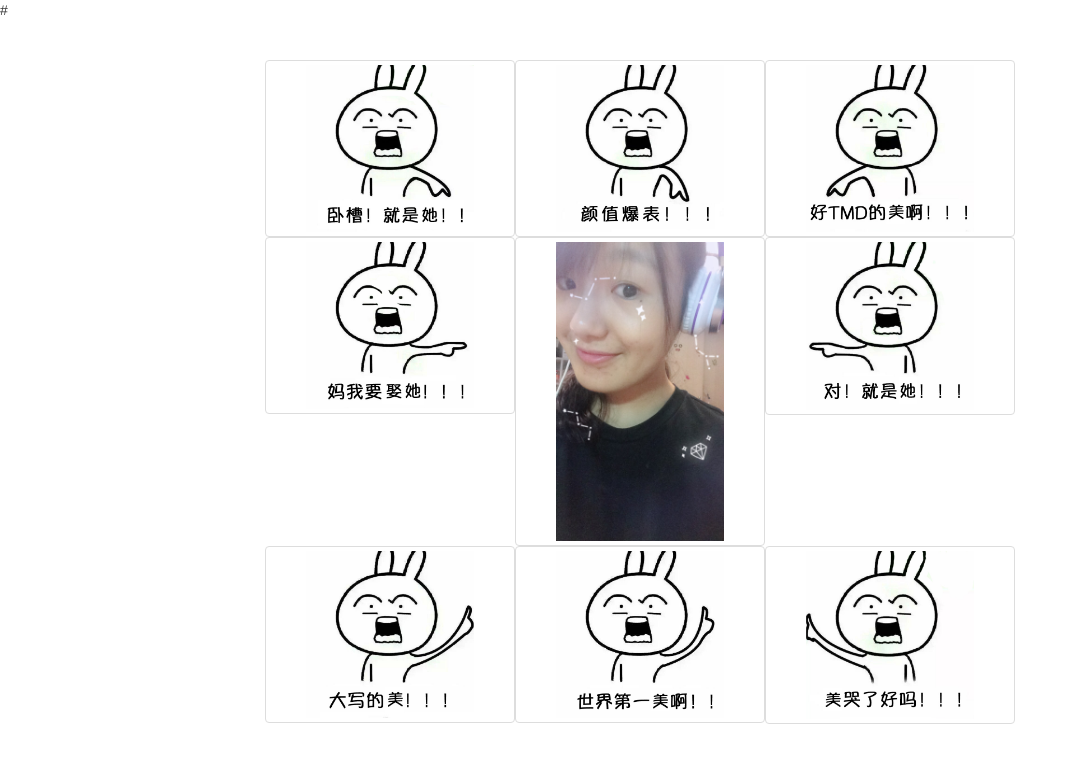
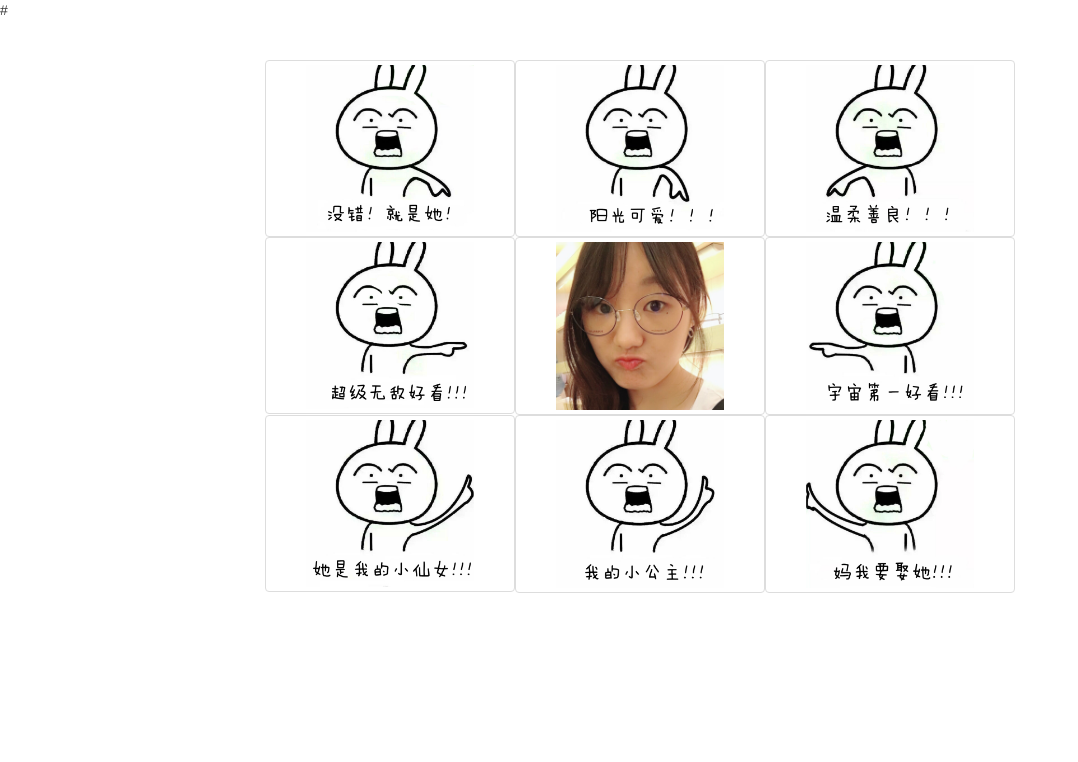
Before and after one commit to ForMyZherZher/ForMyZherZher, a plain HTML site: page index.html in a window 1280 px wide. Shown: the whole page, without its empty margins (0-1078 px from the left). Drawn offline with Linux system fonts and the light colour scheme.

Commit message:
Update index.html

```diff
--- a/index.html
+++ b/index.html
@@ -16,51 +16,51 @@
 		<div class="row">
 			<div class="col-xs-4 col-md-4">
 				<a href="http://formyzherzher.github.io" class="thumbnail">
-					<img src="img/1.jpg" alt="...">
+					<img src="img/img1.jpg" alt="...">
 				</a>
 			</div>
 			<div class="col-xs-4 col-md-4">
 				<a href="http://formyzherzher.github.io" class="thumbnail">
-					<img src="img/2.jpg" alt="...">
+					<img src="img/img2.jpg" alt="...">
 				</a>
 			</div>
 			<div class="col-xs-4 col-md-4">
 				<a href="http://formyzherzher.github.io" class="thumbnail">
-					<img src="img/3.jpg" alt="...">
+					<img src="img/img3.jpg" alt="...">
 				</a>
 			</div>
 		</div>
 		<div class="row">
 			<div class="col-xs-4 col-md-4">
 				<a href="http://formyzherzher.github.io" class="thumbnail">
-					<img src="img/4.jpg" alt="...">
+					<img src="img/img4.jpg" alt="...">
 				</a>
 			</div>
 			<div class="col-xs-4 col-md-4">
 				<a href="http://formyzherzher.github.io" class="thumbnail">
-					<img src="img/5.jpg" alt="...">
+					<img src="img/img5.jpg" alt="...">
 				</a>
 			</div>
 			<div class="col-xs-4 col-md-4">
 				<a href="http://formyzherzher.github.io" class="thumbnail">
-					<img src="img/6.jpg" alt="...">
+					<img src="img/img6.jpg" alt="...">
 				</a>
 			</div>
 		</div>
 		<div class="row">
 			<div class="col-xs-4 col-md-4">
 				<a href="http://formyzherzher.github.io" class="thumbnail">
-					<img src="img/7.jpg" alt="...">
+					<img src="img/img7.jpg" alt="...">
 				</a>
 			</div>
 			<div class="col-xs-4 col-md-4">
 				<a href="http://formyzherzher.github.io" class="thumbnail">
-					<img src="img/8.jpg" alt="...">
+					<img src="img/img8.jpg" alt="...">
 				</a>
 			</div>
 			<div class="col-xs-4 col-md-4">
 				<a href="http://formyzherzher.github.io" class="thumbnail">
-					<img src="img/9.jpg" alt="...">
+					<img src="img/img9.jpg" alt="...">
 				</a>
 			</div>
 		</div>
```
